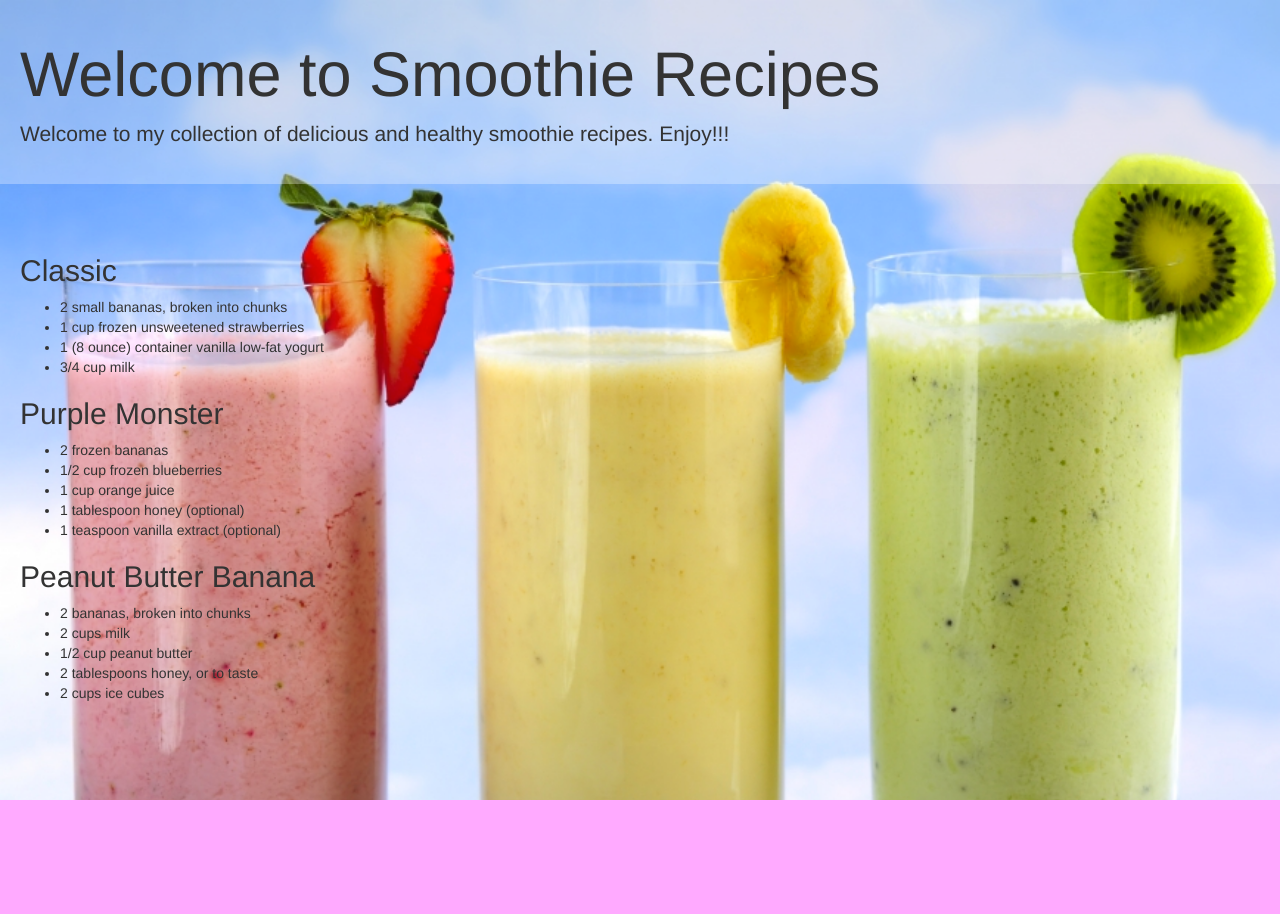
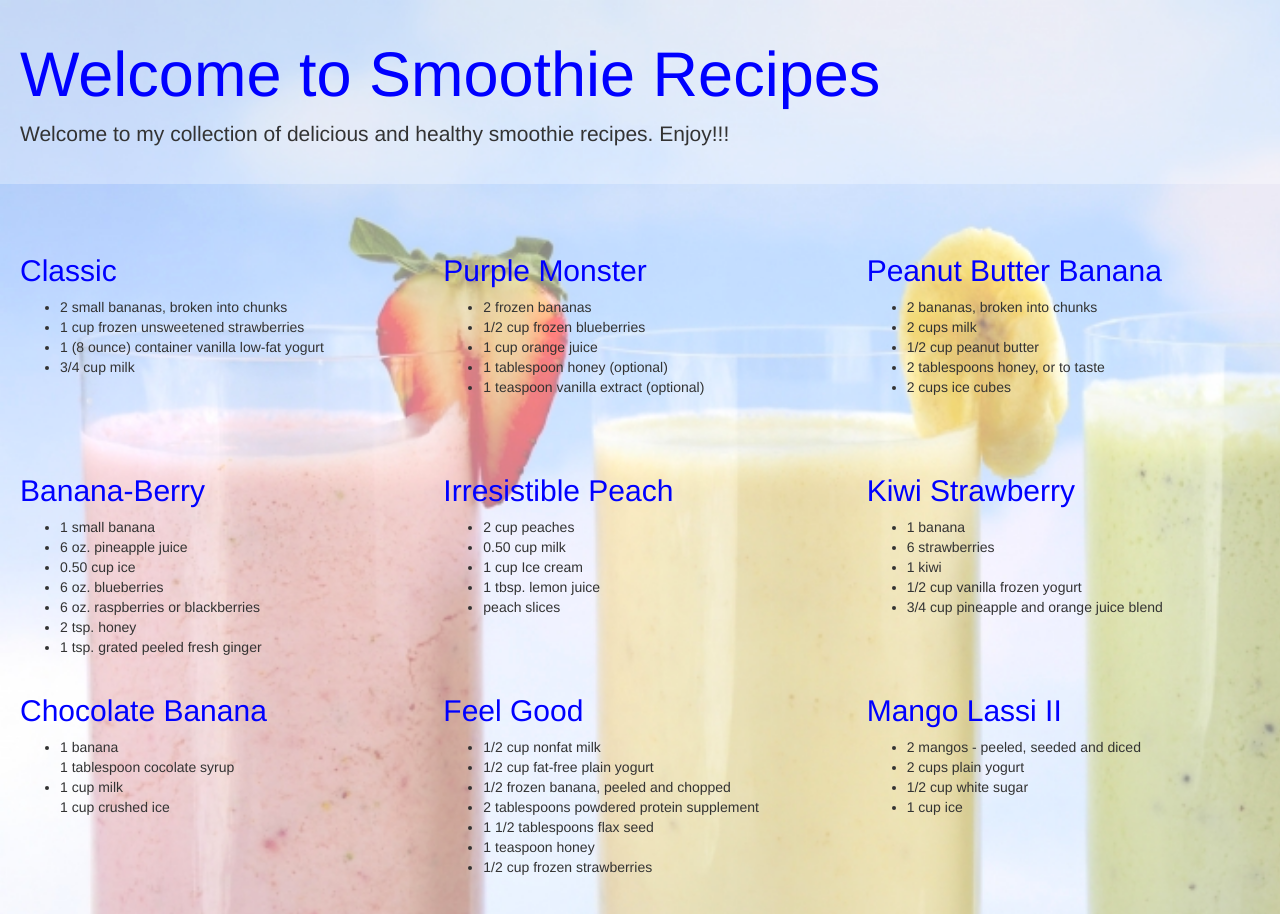
Before and after one commit to ramata/Smoothie-recipe, a plain HTML site: page index.html in a window 1280 px wide. Before the commit the page ends 800 px from the top, so only its background shows below. Drawn offline with nearby package versions, Linux system fonts and the light colour scheme.

Commit message:
Added Twitter Bootstrap Grid and faded the background image.

```diff
--- a/index.html
+++ b/index.html
@@ -17,7 +17,9 @@
     <p>Welcome to my collection of delicious and healthy smoothie recipes. Enjoy!!!</p>
   </section>
 
-  <section class="recipes">
+  <section class="recipes container-fluid">
+    <div class="row">
+      <div class="col-lg-4 col-sm-6 col-xs-12 recipe">
         <h2>Classic</h2>
         <ul>
           <li>2 small bananas, broken into chunks</li>
@@ -25,7 +27,9 @@
           <li>1 (8 ounce) container vanilla low-fat yogurt</li>
           <li>3/4 cup milk</li>
         </ul>
+      </div>
 
+      <div class="col-lg-4 col-sm-6 col-xs-12 recipe">
         <h2>Purple Monster</h2>
         <ul>
           <li>2 frozen bananas</li>
@@ -34,7 +38,9 @@
           <li>1 tablespoon honey (optional)</li>
           <li>1 teaspoon vanilla extract (optional)</li>
         </ul>
+      </div>
 
+      <div class="col-lg-4 col-sm-6 col-xs-12 recipe">
         <h2>Peanut Butter Banana</h2>
         <ul>
           <li>2 bananas, broken into chunks</li>
@@ -43,6 +49,76 @@
           <li>2 tablespoons honey, or to taste</li>
           <li>2 cups ice cubes</li>
         </ul>
+      </div>
+
+      <div class="col-lg-4 col-sm-6 col-xs-12 recipe">
+        <h2>Banana-Berry</h2>
+        <ul>
+          <li>1 small banana</li>
+          <li>6 oz. pineapple juice</li>
+          <li>0.50 cup ice</li>
+          <li>6 oz. blueberries</li>
+          <li>6 oz. raspberries or blackberries</li>
+          <li>2 tsp. honey</li>
+          <li>1 tsp. grated peeled fresh ginger</li>
+        </ul>
+      </div>
+
+      <div class="col-lg-4 col-sm-6 col-xs-12 recipe">
+        <h2>Irresistible Peach</h2>
+        <ul>
+          <li>2 cup peaches</li>
+          <li>0.50 cup milk</li>
+          <li>1 cup Ice cream</li>
+          <li>1 tbsp. lemon juice</li>
+          <li>peach slices</li>
+        </ul>
+      </div>
+
+      <div class="col-lg-4 col-sm-6 col-xs-12 recipe">
+        <h2>Kiwi Strawberry</h2>
+        <ul>
+          <li>1 banana</li>
+          <li>6 strawberries</li>
+          <li>1 kiwi</li>
+          <li>1/2 cup vanilla frozen yogurt</li>
+          <li>3/4 cup pineapple and orange juice blend</li>
+        </ul>
+      </div>
+
+      <div class="col-lg-4 col-sm-6 col-xs-12 recipe">
+        <h2>Chocolate Banana</h2>
+        <ul>
+          <li>1 banana</li
+          <li>1 tablespoon cocolate syrup</li>
+          <li>1 cup milk</li
+          <li>1 cup crushed ice</li>
+        </ul>
+      </div>
+
+      <div class="col-lg-4 col-sm-6 col-xs-12 recipe">
+        <h2>Feel Good</h2>
+        <ul>
+          <li>1/2 cup nonfat milk</li>
+          <li>1/2 cup fat-free plain yogurt</li>
+          <li>1/2 frozen banana, peeled and chopped</li>
+          <li>2 tablespoons powdered protein supplement</li>
+          <li>1 1/2 tablespoons flax seed</li>
+          <li>1 teaspoon honey</li>
+          <li>1/2 cup frozen strawberries</li>
+        </ul>
+      </div>
+
+      <div class="col-lg-4 col-sm-6 col-xs-12 recipe">
+        <h2>Mango Lassi II</h2>
+        <ul>
+          <li>2 mangos - peeled, seeded and diced</li>
+          <li>2 cups plain yogurt</li>
+          <li>1/2 cup white sugar</li>
+          <li>1 cup ice</li>
+        </ul>
+      </div>
+    </div>
   </section>
 
   <script type="text/javascript" src="bower_components/jquery/dist/jquery.min.js" defer></script>
--- a/main.css
+++ b/main.css
@@ -1,7 +1,13 @@
 body {
-  background-color: #ffaaff;
-  background-image: url("images/background.jpg");
-  background-size: 100% auto;
+  background-color: #ffffff;
+
+  /* Note that we faded the background image with:
+     convert background.jpg -fill white -colorize 50% background-faded.jpg
+  */
+  background-image: url("images/background-faded.jpg");
+  background-size: 1600px auto;
+  background-repeat: no-repeat;
+  background-attachment: fixed;
 }
 
 .jumbotron {
@@ -13,3 +19,15 @@ body {
 .recipes {
   padding: 20px;
 }
+
+.recipe {
+  min-height: 220px;
+}
+
+.jumbotron .h1, .jumbotron h1 {
+    color: blue;
+}
+
+.recipe h2 {
+  color: blue;
+}
```
Also changed, not shown: images/background-faded.jpg (added). Lines whose indentation alone changed are shown as unchanged.
